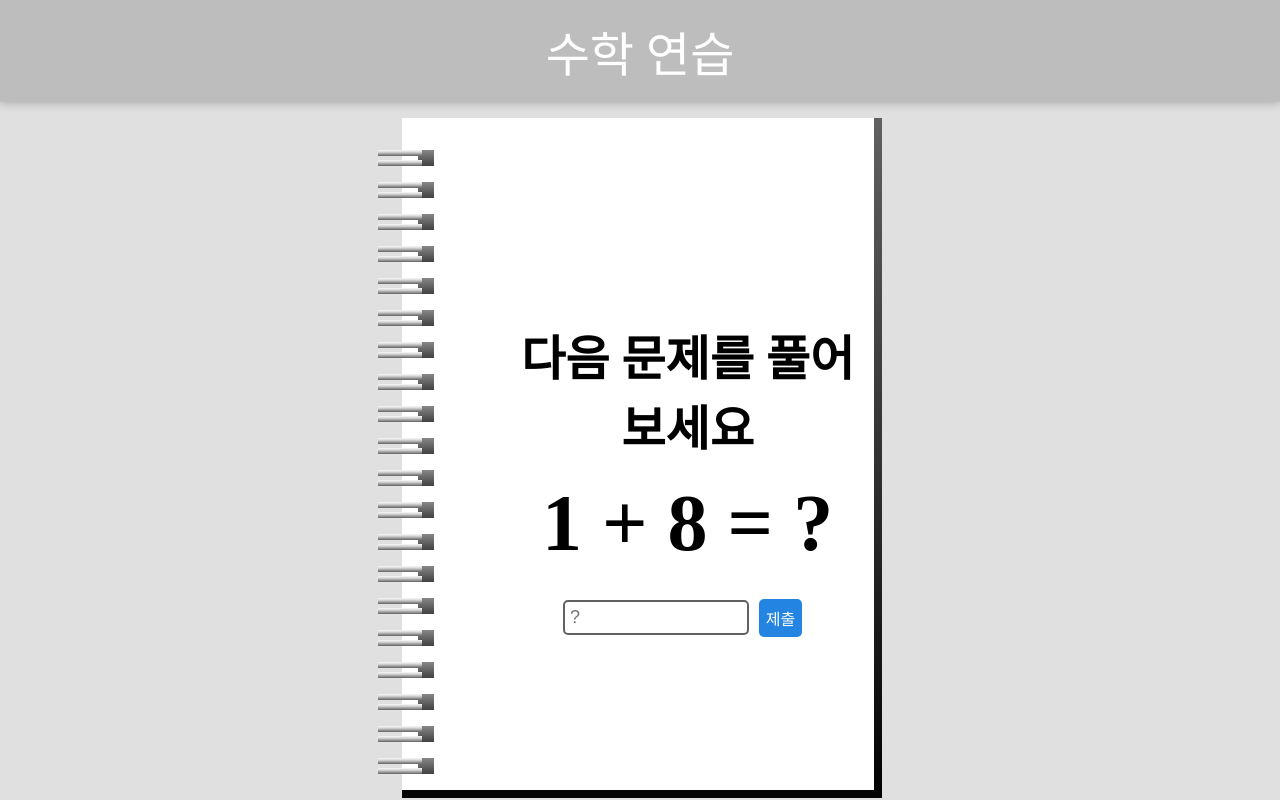
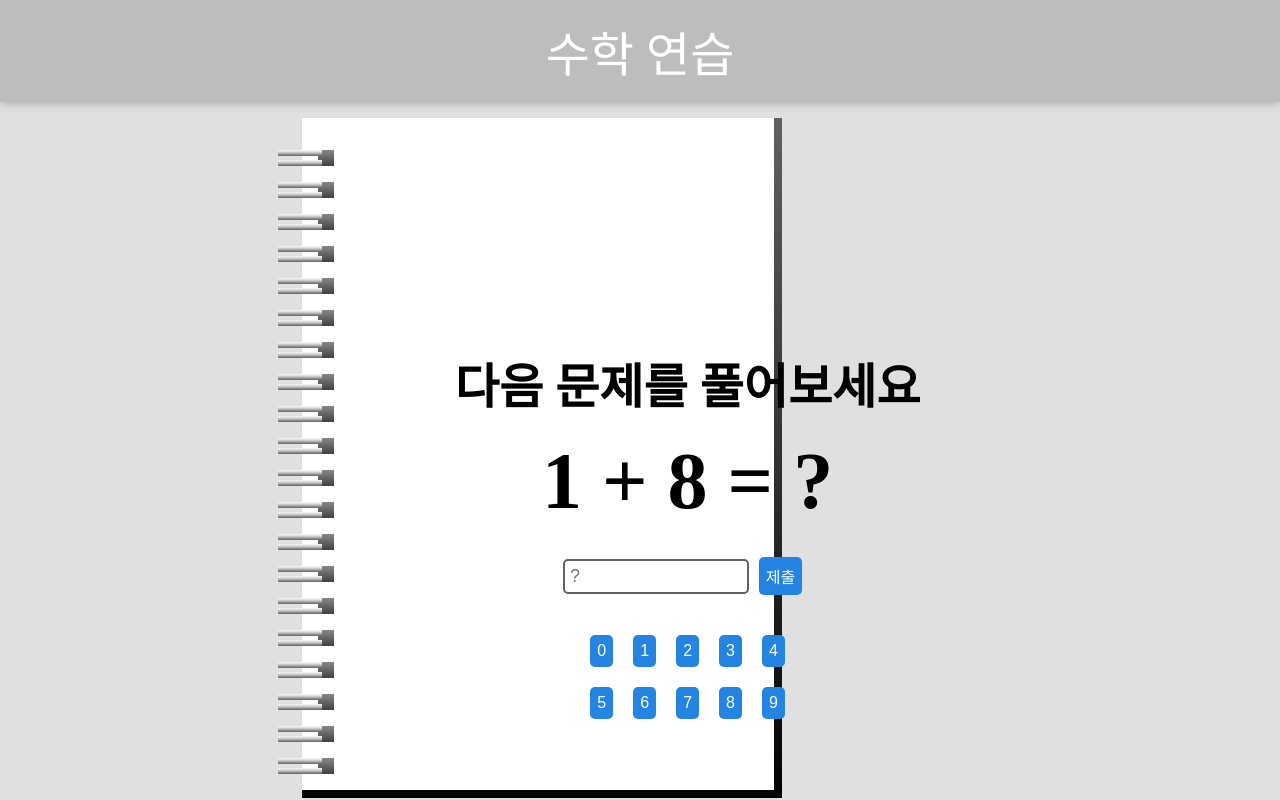
Before and after one commit to AnnyeongBirdie/elementarymdw-math, a React (Create React App) app: page / in a window 1280 px wide. Shown: the top 800 px of the page. Built offline with nearby package versions, Linux system fonts and the light colour scheme; a web font is replaced by a local one.

Commit message:
Add num key button

```diff
--- a/src/components/Workbook.jsx
+++ b/src/components/Workbook.jsx
@@ -24,6 +24,19 @@
                     제출
                 </button>
             </div>
+            <div className="num-pad">
+                <button>0</button>
+                <button>1</button>
+                <button>2</button>
+                <button>3</button>
+                <button>4</button>
+                <br />
+                <button>5</button>
+                <button>6</button>
+                <button>7</button>
+                <button>8</button>
+                <button>9</button>
+            </div>
         </div>
     );
 };
--- a/src/css/styles.css
+++ b/src/css/styles.css
@@ -65,8 +65,8 @@
 /* ====== Notebook (Workbook) ====== */
 .notebook {
   width: 90%;
-    max-width: 600px;
-    aspect-ratio: 4 / 5;
+    max-width: 800px;
+    aspect-ratio: 6 / 7;
   display: flex;
   flex-direction: column;  /* Stack children vertically */
   align-items: center;  /* Center horizontally */
@@ -75,7 +75,7 @@
   margin: 0 auto;
   position: relative;
     left: -5%;
-    padding-left: 20%;
+
   background:
     /* rings */
           repeating-linear-gradient(
@@ -109,11 +109,15 @@
     display: flex;
     flex-direction: column;
     align-items: center;
-    justify-content: center;
+    justify-content: flex-start;
     text-align: center;
+    padding-top: 20%;
     padding-left: 20%; /* Shift right to avoid the rings */
 }
 
+.num-pad {
+
+}
 
 /* Ensure text and input fields don’t break out */
 .notebook h1,
```
Also changed, not shown: 6 other files (tests, documents, lock files or other folders).
